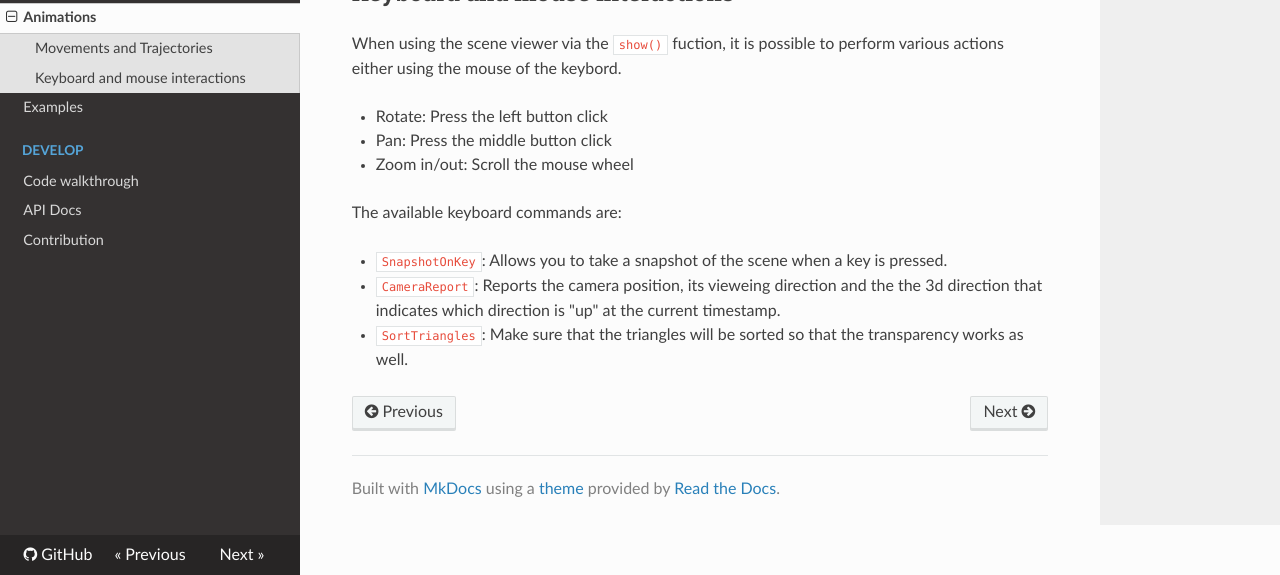
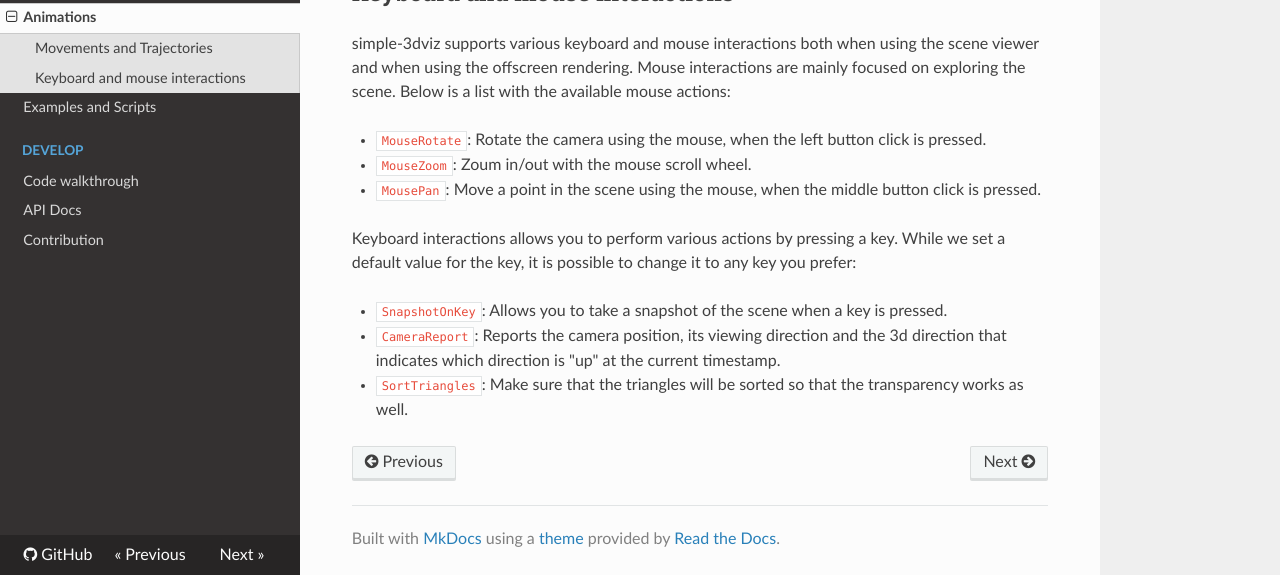
Before and after one commit to angeloskath/simple-3dviz, an MkDocs documentation site: the page built from docs/animations.md, in a window 1280 px wide and 900 px high, scrolled down 1244 px, cut to the strip 325-900 px from the top of the window. Built offline with MkDocs 1.6.1, drawn with Linux system fonts in a browser that asks for light colours; nearby versions of some CDN libraries; old or Windows-style settings are respelled for this version of MkDocs.

```diff
--- a/docs/animations.md
+++ b/docs/animations.md
@@ -87,18 +87,24 @@
 
 ## Keyboard and mouse interactions
 
-When using the scene viewer via the `show()` fuction, it is possible to
-perform various actions either using the mouse of the keybord.
+simple-3dviz supports various keyboard and mouse interactions both when using
+the scene viewer and when using the offscreen rendering. Mouse interactions are
+mainly focused on exploring the scene. Below is a list with the available
+mouse actions:
 
-- Rotate: Press the left button click
-- Pan: Press the middle button click
-- Zoom in/out: Scroll the mouse wheel
+- `MouseRotate`: Rotate the camera using the mouse, when the left button click
+  is pressed.
+- `MouseZoom`: Zoum in/out with the mouse scroll wheel.
+- `MousePan`: Move a point in the scene using the mouse, when the middle button
+  click is pressed.
 
-The available keyboard commands are:
+Keyboard interactions allows you to perform various actions by pressing a key.
+While we set a default value for the key, it is possible to change it to any
+key you prefer:
 
 - `SnapshotOnKey`: Allows you to take a snapshot of the scene when a key is
   pressed.
-- `CameraReport`: Reports the camera position, its vieweing direction and the the 3d
+- `CameraReport`: Reports the camera position, its viewing direction and the 3d
   direction that indicates which direction is "up" at the current timestamp.
 - `SortTriangles`: Make sure that the triangles will be sorted so that the transparency
   works as well.
--- a/mkdocs.yml
+++ b/mkdocs.yml
@@ -12,7 +12,7 @@
   - Scene: 'scene.md'
   - Offscreen Rendering: 'offscreen_rendering.md'
   - Animations: 'animations.md'
-  - Examples: 'examples.md'
+  - Examples and Scripts: 'examples.md'
 - Develop:
   - Code walkthrough: 'code-walkthrough.md'
   - API Docs: '/api-docs/'
```
Also changed, not shown: README.md (+15 -4 lines), docs/examples.md (+114 -0 lines), docs/index.md (+18 -4 lines), docs/offscreen_rendering.md (+1 -1 lines).
